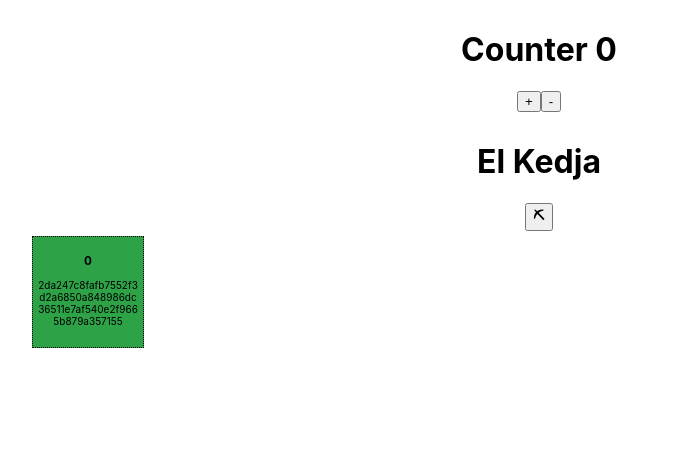
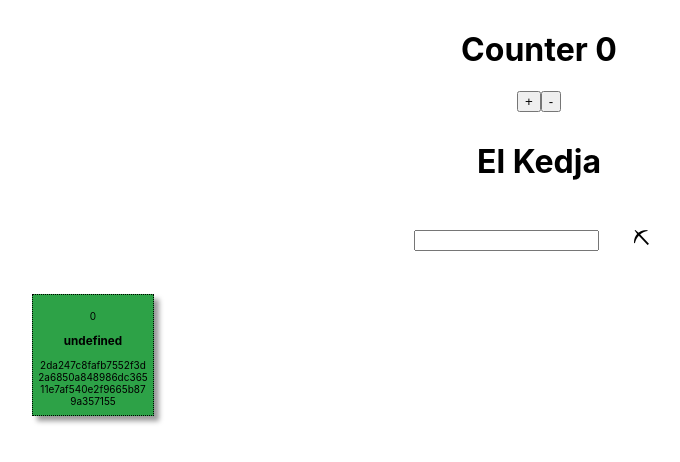
Before and after one commit to nilsalm/rebloc, a React (Create React App) app: page / in a window 1280 px wide. Shown: the top 462 px of the page, without its empty margins (101-781 px from the left). Built offline with nearby package versions, Linux system fonts and the light colour scheme.

Commit message:
:sparkles: added input form and more styling

```diff
--- a/src/App.css
+++ b/src/App.css
@@ -57,8 +57,25 @@
   border: black;
   border-width: 1px;
   border-style: dotted;
-  width: 100px;
-  height: 100px;
-  font-size: x-small;
+  width: 110px;
+  height: 110px;
+  font-size: 10px;
   word-wrap: break-word;
+  box-shadow: 5px 5px 5px rgb(154, 154, 154);
 }
+
+.inputform {
+  margin: 10px;
+}
+.textfield {
+  margin: 10px;
+}
+.miningbutton {
+  border: none;
+  background-color: white;
+  font-size: 20px;
+  text-align: center;
+  text-decoration: none;
+  display: inline-block;
+  padding: 1px 24px;
+}
--- a/src/App.js
+++ b/src/App.js
@@ -24,7 +24,8 @@ function App() {
     console.log(color);
     const block = (
       <div className="block" key={`${idx}`} style={{ background: color }}>
-        <h3>{`${b.index}`}</h3>
+        <p>{`${b.index}`}</p>
+        <h3>{`${b.data.data}`}</h3>
         <p>{`${b.hash}`}</p>
       </div>
     );
@@ -44,15 +45,33 @@ function App() {
       </div>
 
       <div>
-        <h1>El Kedja</h1>
+        <div>
+          <h1>El Kedja</h1>
+        </div>
 
-        <button
-          onClick={() =>
-            dispatch(addBlockAction({ data: "lalal", cnt: counter }))
-          }
-        >
-          <strong>⛏</strong>
-        </button>
+        <div className="inputform">
+          <input
+            type="text"
+            id="datainput"
+            name="data"
+            className="textfield"
+          ></input>
+
+          <button
+            onClick={() => {
+              dispatch(
+                addBlockAction({
+                  data: document.getElementById("datainput").value,
+                })
+              );
+              document.getElementById("datainput").value = "";
+            }}
+            className="miningbutton"
+          >
+            <p>⛏</p>
+          </button>
+        </div>
+
         <div className="chain-wrapper">
           <div className="chain">
             <>{showChain()}</>
```
